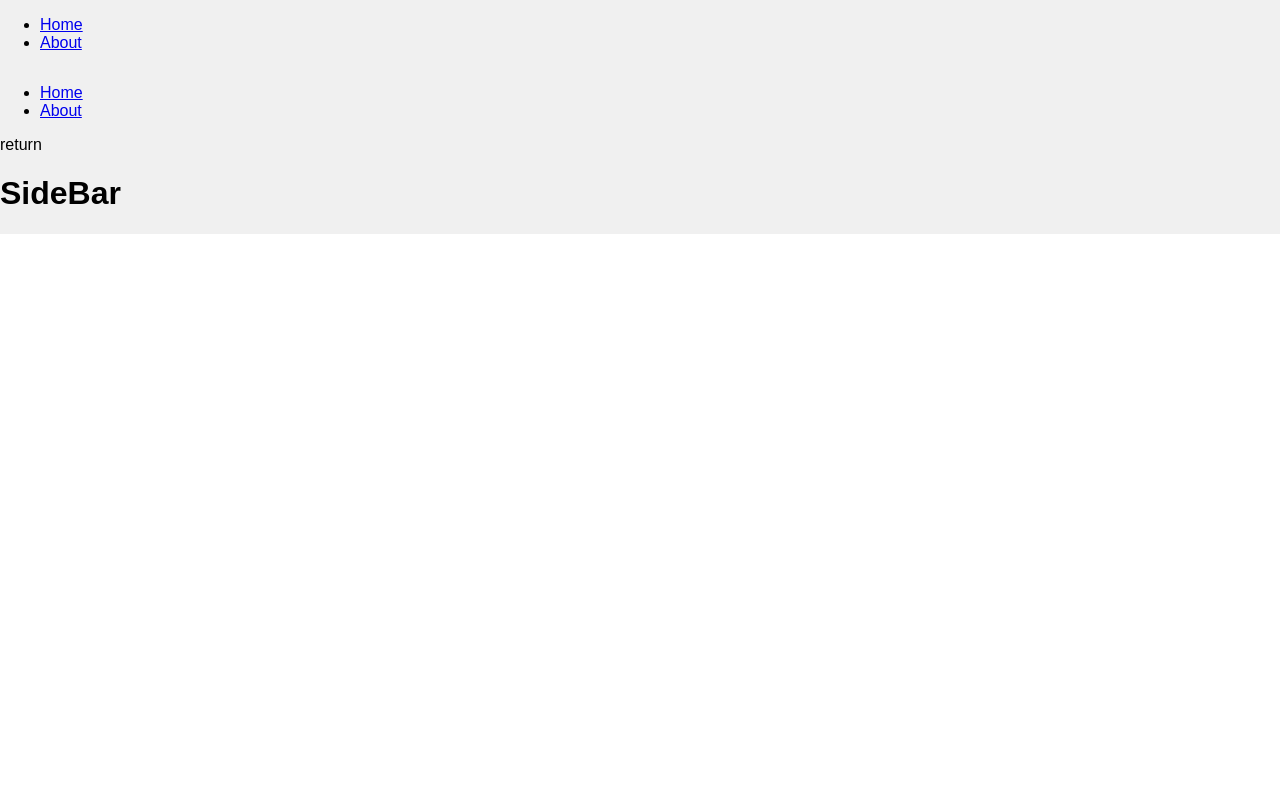
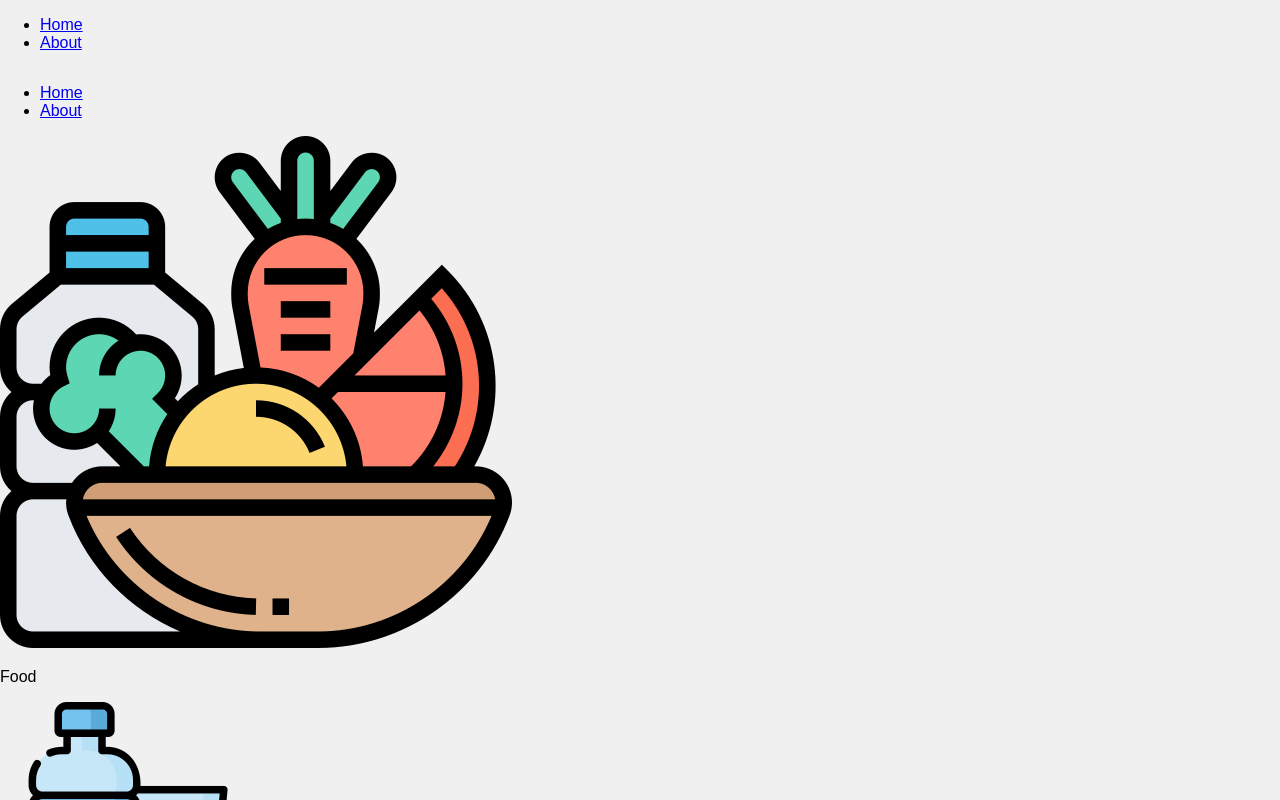
Before and after one commit to elsieyli/MindBridge, a React (Create React App) app in the folder mindbridgewebapp/: page / in a window 1280 px wide. Shown: the top 800 px of the page. Built offline with nearby package versions, Linux system fonts and the light colour scheme; grey boxes are pictures that could not be loaded.

Commit message:
Buttons on webpage

```diff
--- a/mindbridgewebapp/src/App.js
+++ b/mindbridgewebapp/src/App.js
@@ -12,8 +12,8 @@ function App() {
         <Routes>
           <Route path="/" element={<Home />} />
         </Routes>
+        <Button/>
       </Router>
-      <Button/>
     </div>
   );
 }
--- a/mindbridgewebapp/src/components/Button.js
+++ b/mindbridgewebapp/src/components/Button.js
@@ -1,20 +1,19 @@
 import React from 'react'
 import "../style/Button.css"
 
-function Button({ image, audio}) {
+function Button({ image, audio, text }) {
   const playAudio = () => {
     if (audio) {
       const audioClip = new Audio(audio);
       audioClip.play()
         .catch(error => console.error("Error playing audio:", error));
     }
-      };//added
+  };
+
   return (
-    <div
-      className="Button"
-      onClick={playAudio}
-    >
-    <div style={{ backgroundImage: `url(${image})` }} className="bgImage" />
+    <div className="button" onClick={playAudio}>
+      <img src={image} alt={text} />
+      <p className="button-text">{text}</p>
     </div>
   );
 }
--- a/mindbridgewebapp/src/pages/Home.js
+++ b/mindbridgewebapp/src/pages/Home.js
@@ -23,7 +23,7 @@ function Home() {
     { icon: friendIcon, text: 'Friend' },
     { icon: readIcon, text: 'Read' },
     { icon: showerIcon, text: 'Shower' },
-    { icon: sleepIcon, text: 'Sleep' },
+    { icon: sleepIcon, text: 'Sleep', audio: sleepAudio }, // Assuming you only have audio for sleep
     { icon: toiletIcon, text: 'Toilet' },
 
   ];
@@ -33,7 +33,9 @@ function Home() {
       <NavBar />
       <div className="main-content">
         <div className="buttons-container">
-            return <Button audio={sleepAudio} image={sleepIcon} />
+          {buttonsData.map(buttonData => (
+            <Button key={buttonData.text} audio={buttonData.audio} image={buttonData.icon} text={buttonData.text} />
+          ))}
         </div>
         <SideBar />
       </div>
```
Lines whose indentation alone changed are shown as unchanged.
